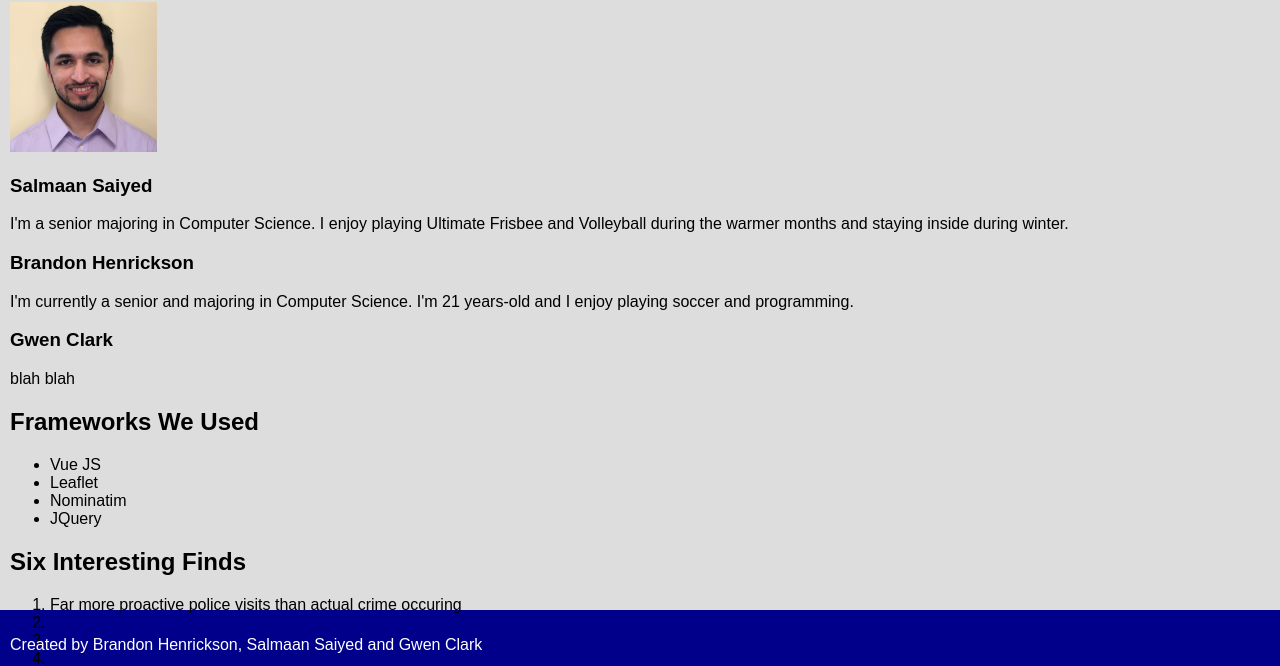
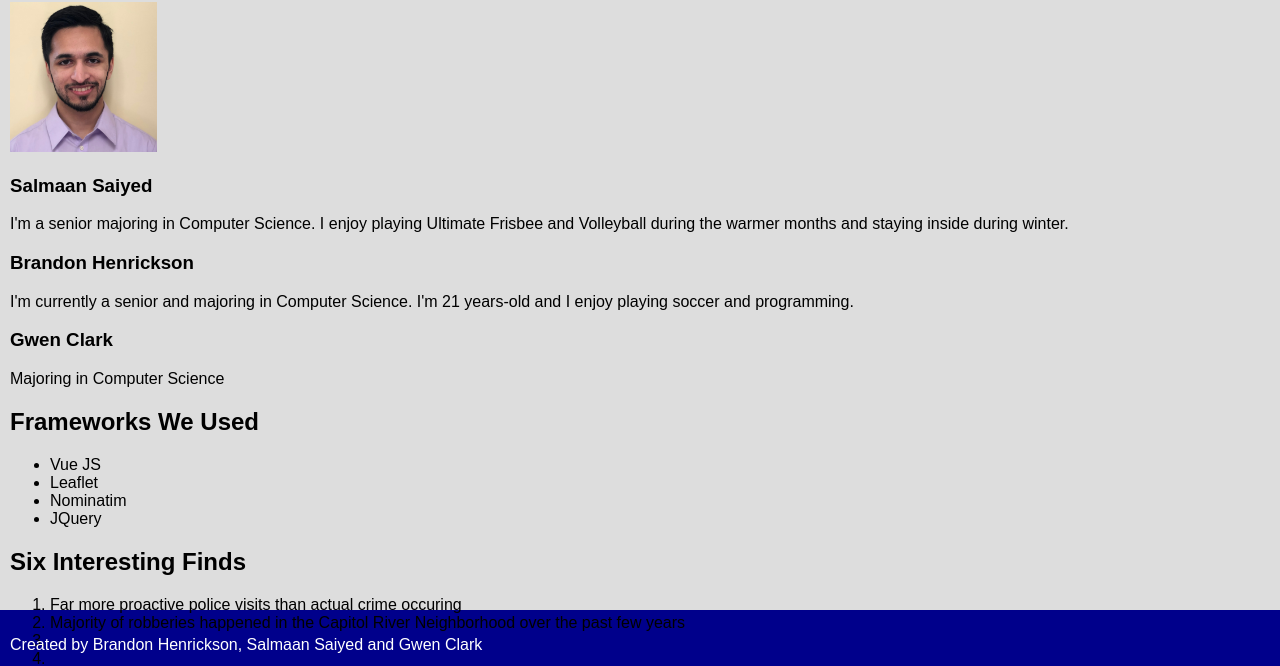
Before and after one commit to henr1389/Project-4-Dynamic-Web-Application, a website: page docs/about.html in a window 1280 px wide. Shown: the part 134-800 px from the top of the page. Drawn offline with Linux system fonts and the light colour scheme.

Commit message:
Update about.html

```diff
--- a/docs/about.html
+++ b/docs/about.html
@@ -73,7 +73,7 @@
         </div>
         <div class = "div">
               <h3> Gwen Clark</h3>
-              <p> blah blah
+              <p> Majoring in Computer Science
               </p>
         </div>
         <h2>Frameworks We Used</h2>
@@ -88,7 +88,7 @@
         <h2>Six Interesting Finds</h2>
                 <ol>
                     <li>Far more proactive police visits than actual crime occuring</li>
-                    <li></li>
+                    <li>Majority of robberies happened in the Capitol River Neighborhood over the past few years</li>
                     <li></li>
                     <li></li>
                     <li></li>
```
